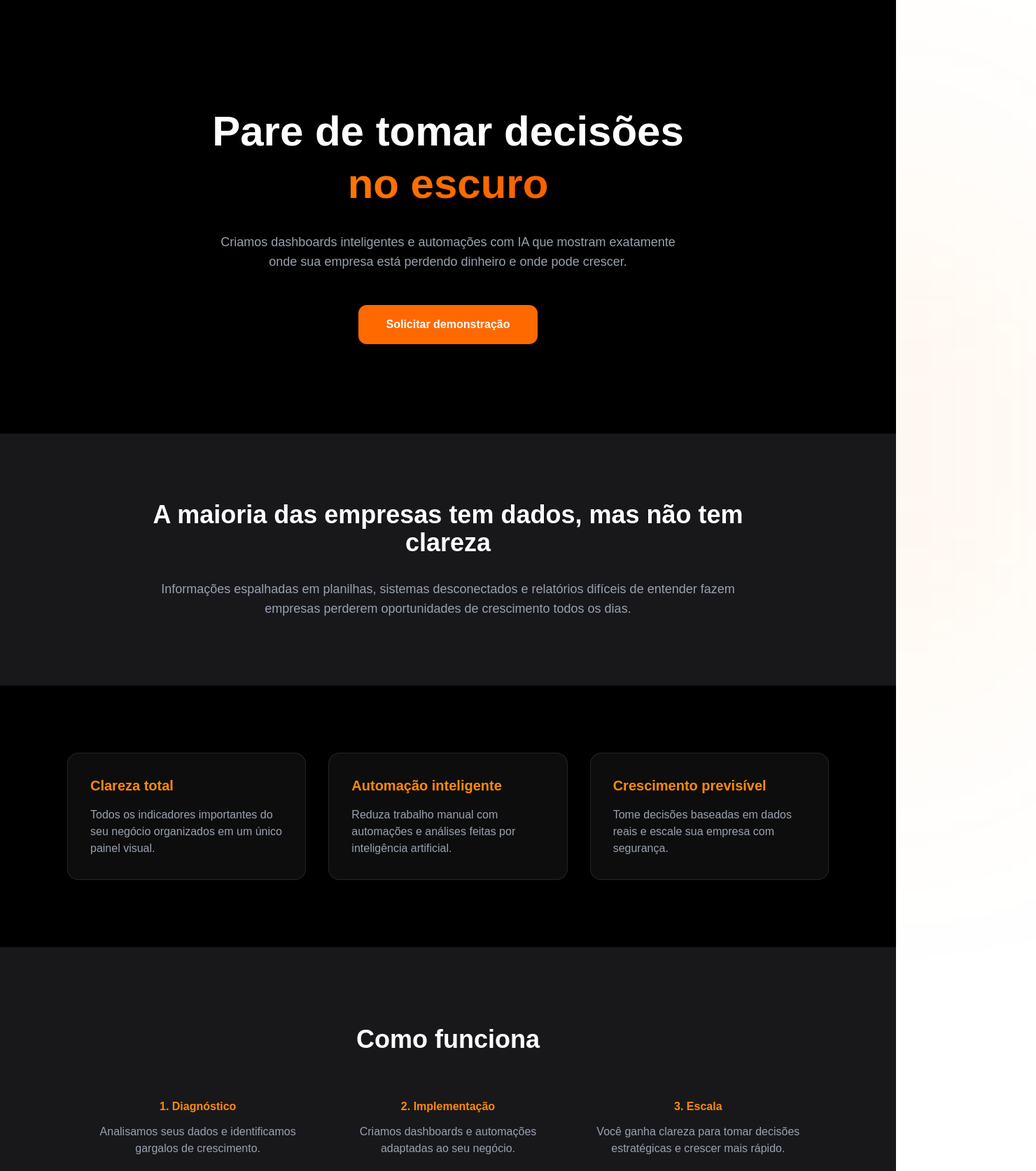
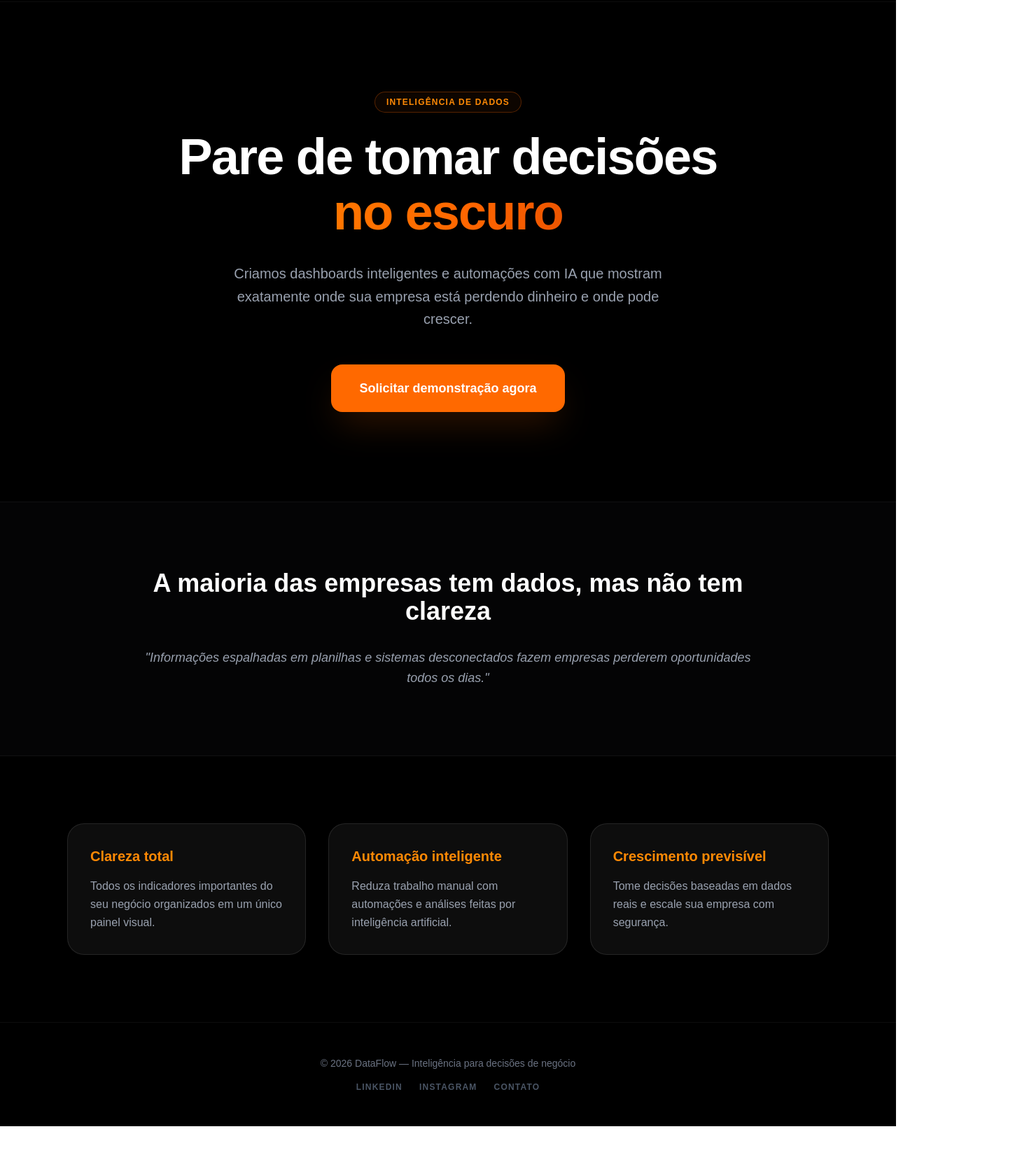
Before and after one commit to jpribeiro0795-design/landing_page_1703, a Next.js app: page / in a window 1280 px wide. Shown: the part 66-1740 px from the top of the page at 70% size, 1480 px wide, since content can reach past the window. After the commit the page ends 1676 px from the top, so only its background shows below. Built offline with nearby package versions, Linux system fonts and the light colour scheme.

Commit message:
Update page.tsx

```diff
--- a/app/page.tsx
+++ b/app/page.tsx
@@ -1,213 +1,100 @@
+"use client"; // Necessário para usar funções de clique e interatividade
+
 export default function Home() {
+
+  // Função para redirecionar para o WhatsApp
+  const handleContact = () => {
+    const message = encodeURIComponent("Olá! Gostaria de agendar um diagnóstico gratuito com a DataFlow.");
+    window.open(`https://wa.me/SEUNUMERO?text=${message}`, "_blank");
+  };
+
   return (
-    <main className="min-h-screen bg-black text-white overflow-x-hidden">
+    <main className="min-h-screen bg-black text-white overflow-x-hidden selection:bg-orange-500/30">
 
-      {/* BACKGROUND */}
-
-      <div className="absolute inset-0 -z-10">
-        <div className="absolute w-[600px] h-[600px] bg-orange-500/20 blur-[200px] top-[-200px] left-[-200px]" />
-        <div className="absolute w-[600px] h-[600px] bg-orange-400/10 blur-[200px] bottom-[-200px] right-[-200px]" />
+      {/* BACKGROUND COM MOVIMENTO SUTIL */}
+      <div className="absolute inset-0 -z-10 overflow-hidden">
+        <div className="absolute w-[600px] h-[600px] bg-orange-500/20 blur-[150px] -top-[200px] -left-[100px] animate-pulse" />
+        <div className="absolute w-[600px] h-[600px] bg-orange-600/10 blur-[150px] -bottom-[200px] -right-[100px]" />
       </div>
 
-
-      {/* NAVBAR */}
-
-      <nav className="flex justify-between items-center px-8 py-6 max-w-6xl mx-auto">
-
-        <h1 className="text-xl font-bold bg-gradient-to-r from-orange-400 to-orange-600 text-transparent bg-clip-text">
+      {/* NAVBAR FIXA COM EFEITO GLASSMORPHISM */}
+      <nav className="sticky top-0 z-50 backdrop-blur-md border-b border-white/5 px-8 py-4">
+        <div className="max-w-6xl mx-auto flex justify-between items-center">
+          <h1 className="text-2xl font-black bg-gradient-to-r from-orange-400 to-orange-600 text-transparent bg-clip-text tracking-tighter">
             DataFlow
           </h1>
-
-        <button className="bg-orange-500 hover:bg-orange-600 px-5 py-2 rounded-lg font-semibold transition">
+          <button
+            onClick={handleContact}
+            className="bg-orange-500 hover:bg-orange-600 px-5 py-2 rounded-full font-bold transition-all hover:shadow-[0_0_20px_rgba(249,115,22,0.4)] active:scale-95 text-sm"
+          >
             Agendar diagnóstico
           </button>
-
+        </div>
       </nav>
 
-
-
-      {/* HERO */}
-
-      <section className="text-center px-6 py-32 max-w-4xl mx-auto">
-
-        <h1 className="text-5xl md:text-6xl font-bold leading-tight mb-8">
-
+      {/* HERO SECTION */}
+      <section className="text-center px-6 py-32 max-w-4xl mx-auto relative">
+        <div className="inline-block px-4 py-1.5 mb-6 border border-orange-500/30 rounded-full bg-orange-500/5 text-orange-400 text-xs font-bold uppercase tracking-widest">
+           Inteligência de Dados
+        </div>
+        <h1 className="text-5xl md:text-7xl font-extrabold leading-[1.1] mb-8 tracking-tight">
           Pare de tomar decisões
-          <span className="block bg-gradient-to-r from-orange-400 to-orange-600 text-transparent bg-clip-text">
+          <span className="block bg-gradient-to-r from-orange-400 via-orange-500 to-orange-700 text-transparent bg-clip-text">
             no escuro
           </span>
-
         </h1>
-
-        <p className="text-gray-400 text-lg mb-12 max-w-2xl mx-auto">
+        <p className="text-gray-400 text-lg md:text-xl mb-12 max-w-2xl mx-auto leading-relaxed">
           Criamos dashboards inteligentes e automações com IA que mostram
           exatamente onde sua empresa está perdendo dinheiro e onde pode crescer.
         </p>
-
-        <button className="bg-orange-500 hover:bg-orange-600 hover:scale-105 transition transform px-10 py-4 rounded-xl font-semibold shadow-xl">
-          Solicitar demonstração
+        <button
+          onClick={handleContact}
+          className="bg-orange-500 hover:bg-orange-600 hover:scale-105 transition-all transform px-10 py-5 rounded-2xl font-bold text-lg shadow-2xl shadow-orange-500/20 active:scale-95"
+        >
+          Solicitar demonstração agora
         </button>
-
       </section>
 
-
-
-      {/* PROBLEMA */}
-
-      <section className="py-24 px-6 bg-zinc-900">
-
+      {/* PROBLEMA (DARKER SECTION) */}
+      <section className="py-24 px-6 bg-zinc-950/50 border-y border-white/5">
         <div className="max-w-4xl mx-auto text-center">
-
-          <h2 className="text-4xl font-bold mb-8">
+          <h2 className="text-3xl md:text-4xl font-bold mb-8">
             A maioria das empresas tem dados, mas não tem clareza
           </h2>
-
-          <p className="text-gray-400 text-lg">
-            Informações espalhadas em planilhas, sistemas desconectados
-            e relatórios difíceis de entender fazem empresas perderem
-            oportunidades de crescimento todos os dias.
+          <p className="text-gray-400 text-lg leading-relaxed italic">
+            "Informações espalhadas em planilhas e sistemas desconectados
+            fazem empresas perderem oportunidades todos os dias."
           </p>
-
         </div>
-
       </section>
 
-
-
-      {/* BENEFÍCIOS */}
-
+      {/* BENEFÍCIOS COM HOVER ANIMADO */}
       <section className="grid md:grid-cols-3 gap-8 px-8 py-24 max-w-6xl mx-auto">
-
-        <div className="bg-white/5 border border-white/10 p-8 rounded-2xl hover:border-orange-500 transition">
-
-          <h3 className="text-xl font-semibold mb-4 text-orange-400">
-            Clareza total
+        {[
+          { title: "Clareza total", desc: "Todos os indicadores importantes do seu negócio organizados em um único painel visual." },
+          { title: "Automação inteligente", desc: "Reduza trabalho manual com automações e análises feitas por inteligência artificial." },
+          { title: "Crescimento previsível", desc: "Tome decisões baseadas em dados reais e escale sua empresa com segurança." }
+        ].map((item, index) => (
+          <div key={index} className="group bg-white/5 border border-white/10 p-8 rounded-3xl hover:bg-white/[0.08] hover:border-orange-500/50 transition-all duration-300 hover:-translate-y-2">
+            <h3 className="text-xl font-bold mb-4 text-orange-400 group-hover:text-orange-300 transition-colors">
+              {item.title}
             </h3>
-
-          <p className="text-gray-400">
-            Todos os indicadores importantes do seu negócio
-            organizados em um único painel visual.
+            <p className="text-gray-400 leading-relaxed">
+              {item.desc}
             </p>
-
           </div>
-
-
-
-        <div className="bg-white/5 border border-white/10 p-8 rounded-2xl hover:border-orange-500 transition">
-
-          <h3 className="text-xl font-semibold mb-4 text-orange-400">
-            Automação inteligente
-          </h3>
-
-          <p className="text-gray-400">
-            Reduza trabalho manual com automações e análises
-            feitas por inteligência artificial.
-          </p>
-
-        </div>
-
-
-
-        <div className="bg-white/5 border border-white/10 p-8 rounded-2xl hover:border-orange-500 transition">
-
-          <h3 className="text-xl font-semibold mb-4 text-orange-400">
-            Crescimento previsível
-          </h3>
-
-          <p className="text-gray-400">
-            Tome decisões baseadas em dados reais
-            e escale sua empresa com segurança.
-          </p>
-
-        </div>
-
+        ))}
       </section>
 
-
-
-      {/* COMO FUNCIONA */}
-
-      <section className="py-28 px-6 bg-zinc-900">
-
-        <div className="max-w-5xl mx-auto text-center">
-
-          <h2 className="text-4xl font-bold mb-16">
-            Como funciona
-          </h2>
-
-          <div className="grid md:grid-cols-3 gap-12">
-
-            <div>
-
-              <h3 className="text-orange-400 font-semibold mb-3">
-                1. Diagnóstico
-              </h3>
-
-              <p className="text-gray-400">
-                Analisamos seus dados e identificamos
-                gargalos de crescimento.
-              </p>
-
+      {/* FOOTER */}
+      <footer className="border-t border-white/5 py-12 text-center">
+        <p className="text-gray-500 text-sm mb-4">© 2026 DataFlow — Inteligência para decisões de negócio</p>
+        <div className="flex justify-center gap-6 text-gray-600 text-xs uppercase font-bold tracking-widest">
+          <a href="#" className="hover:text-orange-500 transition">Linkedin</a>
+          <a href="#" className="hover:text-orange-500 transition">Instagram</a>
+          <a href="#" className="hover:text-orange-500 transition">Contato</a>
         </div>
-
-
-            <div>
-
-              <h3 className="text-orange-400 font-semibold mb-3">
-                2. Implementação
-              </h3>
-
-              <p className="text-gray-400">
-                Criamos dashboards e automações
-                adaptadas ao seu negócio.
-              </p>
-
-            </div>
-
-
-            <div>
-
-              <h3 className="text-orange-400 font-semibold mb-3">
-                3. Escala
-              </h3>
-
-              <p className="text-gray-400">
-                Você ganha clareza para tomar decisões
-                estratégicas e crescer mais rápido.
-              </p>
-
-            </div>
-
-          </div>
-
-        </div>
-
-      </section>
-
-
-
-      {/* CTA */}
-
-      <section className="text-center py-32 px-6">
-
-        <h2 className="text-4xl font-bold mb-8">
-          Quer entender onde sua empresa pode crescer mais?
-        </h2>
-
-        <button className="bg-orange-500 hover:bg-orange-600 px-12 py-5 rounded-xl font-semibold text-lg shadow-xl transition">
-          Agendar diagnóstico gratuito
-        </button>
-
-      </section>
-
-
-
-      {/* FOOTER */}
-
-      <footer className="border-t border-white/10 py-10 text-center text-gray-500 text-sm">
-        © 2026 DataFlow — Inteligência para decisões de negócio
       </footer>
-
     </main>
-  )
+  );
 }
```
Lines whose indentation alone changed are shown as unchanged.
